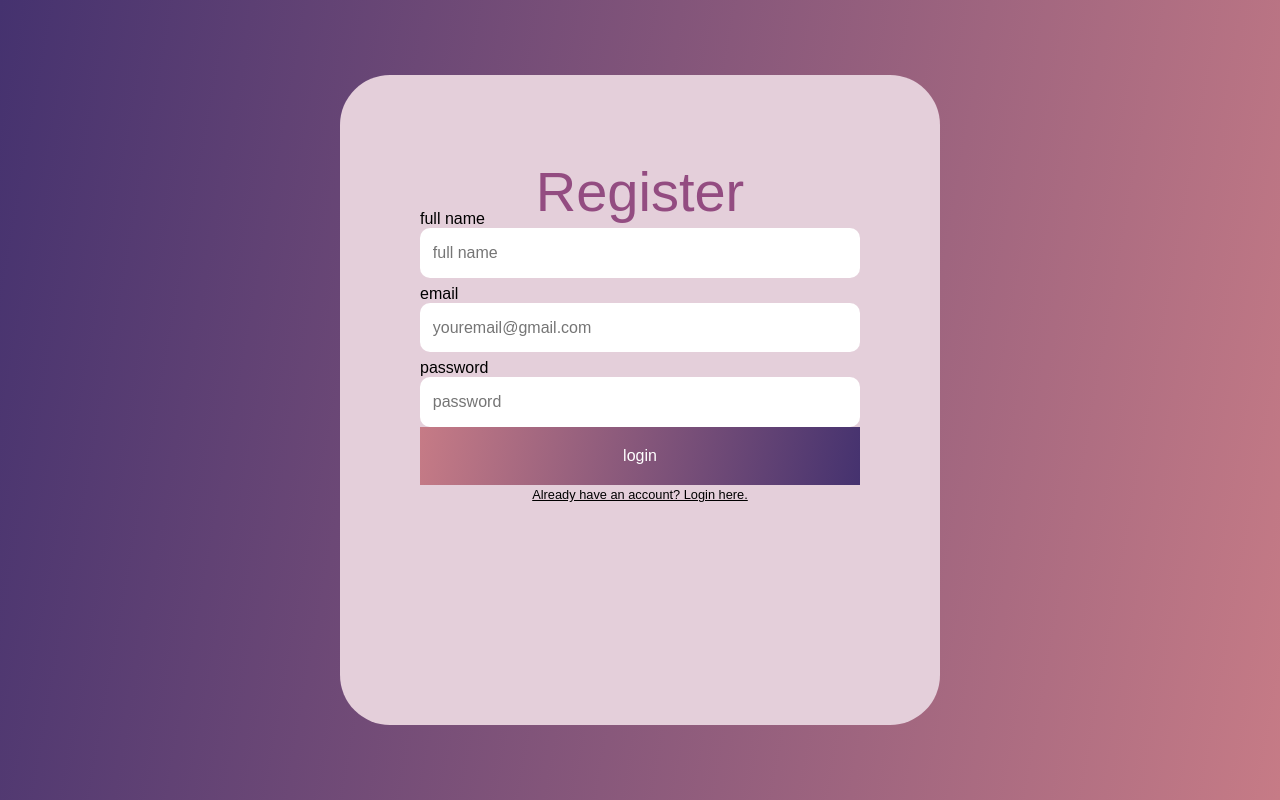
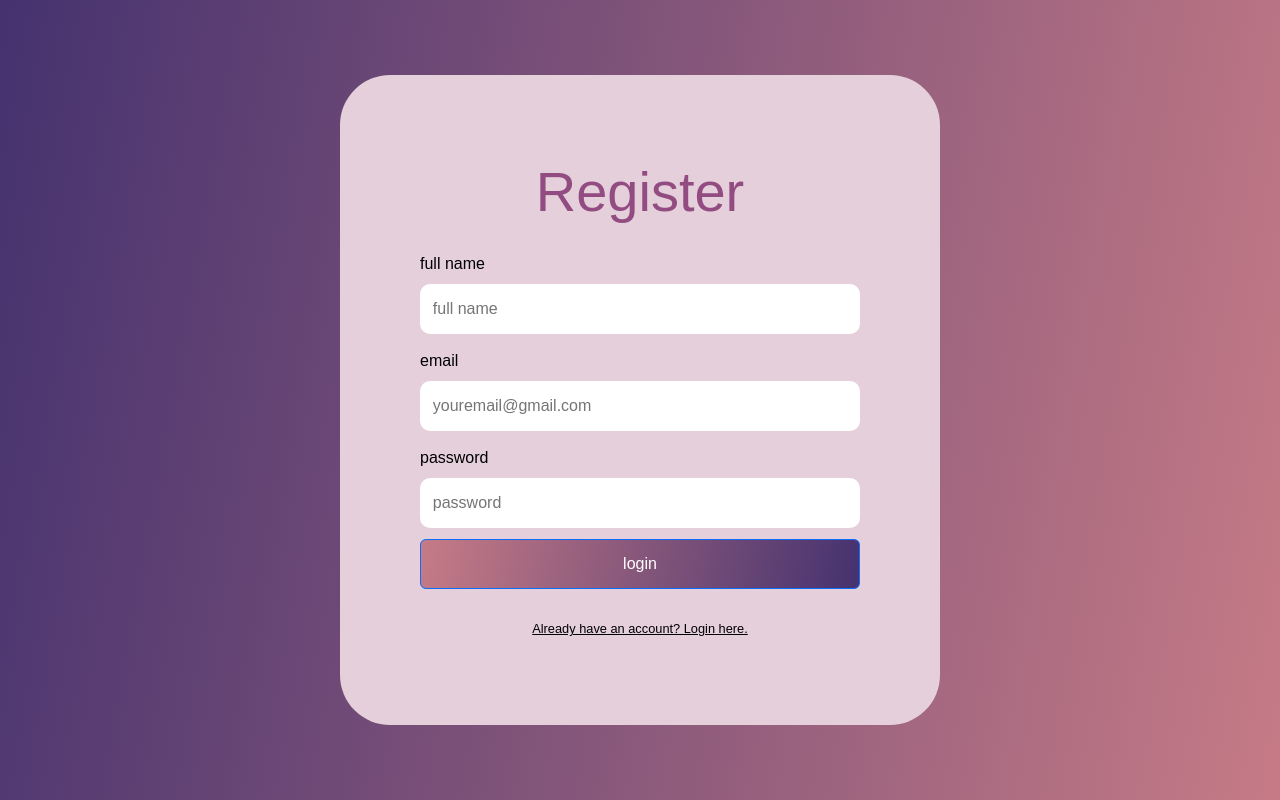
Before and after one commit to ssung0831/roomiez_frontend, a React (Create React App) app in the folder my-react-app/: page /Register in a window 1280 px wide. Built offline with nearby package versions, Linux system fonts and the light colour scheme; the HTML template or start-up script is replaced by a standard one.

Commit message:
connecting to backend

```diff
--- a/my-react-app/src/pages/Login.jsx
+++ b/my-react-app/src/pages/Login.jsx
@@ -1,7 +1,21 @@
 import React, { useState } from "react"
-
+import Button from 'react-bootstrap/Button'
 import './loginApp.css';
 
+function authenticateUser(username, password)
+{
+    fetch('http://localhost8080/login', {
+        method: 'POST',
+        headers: { 'Content-Type': 'application/json' },
+        body:JSON.stringify({ username: username, password: password})
+    })
+
+    .then (response => response.json())
+    .then (data => {
+        document.cookie = "username=data.userid"
+
+    })
+}
 
 export const Login = (props) => {
     const [email, setEmail] = useState('');
@@ -15,15 +29,13 @@ export const Login = (props) => {
 
     return (
         <div className="auth-form-container">
-            <h2 className="head" >Login</h2>
+            <h2 className="headLogin" >Login</h2>
         <form className="login-form" onSubmit={handleSubmit}>
-             <label htmlFor="email">email</label>
-             <input value={email} onChange={(e) => setEmail(e.target.value)}type="email" placeholder="youremail@gmail.com" id="email" name="email" />
-             <label htmlFor="password">password</label>
-             <input value={pass} onChange={(e) => setPass(e.target.value)} type="password" placeholder="********" id="password" name="password" />
-             <a href = "/Banner">
-             <button className = "loginButton" type="submit">login</button>
-             </a>
+             <label className ="labelLogin"  htmlFor="email">email</label>
+             <input className= "inputLogin" value={email} onChange={(e) => setEmail(e.target.value)}type="email" placeholder="youremail@gmail.com" id="email" name="email" required />
+             <label className="labelLogin" htmlFor="password">password</label>
+             <input  className= "inputLogin" value={pass} onChange={(e) => setPass(e.target.value)} type="password" placeholder="********" id="password" name="password" required />
+             <Button className = "loginButton" type="submit" href="/Banner" onClick={authenticateUser(email, pass)} >login</Button>
         </form>
         <a href = '/Register' className="link-bin" /*onClick={() => props.onFormSwitch('register')}*/  >Don't have an account? Register here.</a>
         </div>
--- a/my-react-app/src/pages/Register.jsx
+++ b/my-react-app/src/pages/Register.jsx
@@ -1,7 +1,27 @@
 import React, { useState } from "react";
+import Button from 'react-bootstrap/Button'
 
 import './loginApp.css';
 import './loginApp.js';
+
+function registerUser(email, pass, name)
+{
+    fetch('http://localhost:8080/user/registration', {
+        method: 'POST',
+        headers: { 'Content-Type': 'application/json' },
+        body: JSON.stringify({username: {email}, password: {pass}, name: {name}})
+    })
+
+    .then (response => response.json())
+    .then (data => {
+        document.cookie = "username=" + data.userid;
+
+    })
+
+    /*console.log(username);
+    console.log(password);
+    console.log(name);*/
+}
 
 export const Register = (props) => {
     const [email, setEmail] = useState('');
@@ -11,20 +31,22 @@ export const Register = (props) => {
     const handleSubmit = (e) => {
         //prevents page from getting reloaded and losing our state
         e.preventDefault();
-        console.log(email);
+        console.log("email " + email);
+        registerUser(email, pass, name);
     }
+
 
     return (
         <div className="auth-form-container">
-            <h2 className="head2" >Register</h2>
+            <h2 className="headRegister" >Register</h2>
         <form className="register-form" onSubmit={handleSubmit}>
-            <label htmlFor="name">Full name</label>
-            <input value={name} onChange={(e) => setName(e.target.value)} name="name" id="name" placeholder="full name" />
-             <label htmlFor="email">email</label>
-             <input value={email} onChange={(e) => setEmail(e.target.value)}type="email" placeholder="youremail@gmail.com" id="email" name="email" />
-             <label htmlFor="password">password</label>
-             <input value={pass} onChange={(e) => setPass(e.target.value)} type="password" placeholder="password" id="********" name="password" />
-             <button className = "loginButton" type="submit">login</button>
+            <label className="labelLogin" htmlFor="name" >Full name</label>
+            <input className = "inputLogin" value={name} onChange={(e) => setName(e.target.value)} name="name" id="name"  placeholder="full name" required/>
+             <label  className="labelLogin" htmlFor="email">email</label>
+             <input className = "inputLogin" value={email} onChange={(e) => setEmail(e.target.value)}type="email" placeholder="youremail@gmail.com" id="email" name="email" required/>
+             <label className="labelLogin" htmlFor="password">password</label>
+             <input className = "inputLogin" value={pass} onChange={(e) => setPass(e.target.value)} type="password" placeholder="password" id="********" name="password" required/>
+             <Button className = "loginButton" type="submit" href="/Banner" >login</Button>
         </form>
         <a href = '/Login' className="link-bin" /*onClick={() => props.onFormSwitch('login')}*/ >Already have an account? Login here.</a>
         </div>
--- a/my-react-app/src/pages/Schedule.jsx
+++ b/my-react-app/src/pages/Schedule.jsx
@@ -1,6 +1,7 @@
 import React from 'react';
 //import { Component } from 'react';
 import { FaHouseUser} from 'react-icons/fa';
+
 
 
 import './Schedule.css';
--- a/my-react-app/src/pages/loginApp.css
+++ b/my-react-app/src/pages/loginApp.css
@@ -27,20 +27,20 @@
 }
 
 
-label {
+.labelLogin {
   /*text-align: left;
   padding: 0.25rem 0;*/
-  font-size: 1rem;
+  font-size: 1rem !important;
   margin-bottom: -7px !important;
   display: block;
-  padding: 0.25rem 0;
+  padding: 0.25rem 0 !important;
   text-decoration: none;
   width:100%;
   text-align:left;
 }
 
 
-input{
+.inputLogin{
   margin: 0.7rem 0;
   padding: 0.8rem;
   border: none;
@@ -48,16 +48,16 @@ input{
   border-radius: 10px;
 }
 
-button {
+/*button {
   border: none;
   background-color: white;
   padding: 17px;
-  /*creates rounded corners*/
+  creates rounded corners
   border-radius: 10px;
   cursor: pointer;
   min-width: 320px;
   color: linear-gradient(100deg, #45326F, #C67B86);
-}
+}*/
 
 .link-bin {
   background: none;
@@ -66,7 +66,7 @@ button {
   font-size: 0.8rem;
 }
 
-.head {
+.headLogin {
   margin-bottom:-10px;
   margin-top:-5px;
   padding: 0.5rem;
@@ -74,16 +74,22 @@ button {
   color: #934C81;
 }
 
-.head2 {
-  margin-bottom:-30px;
+.headRegister {
+  margin-bottom:15px;
   margin-top:-5px;
   padding: 0.5rem;
   font-size: 3.5rem;
-  color: #934C81;
+  color: #934C81 !important;
 }
 
 .loginButton {
   background-image: linear-gradient(100deg, #C67B86, #45326F);
   color: white;
   font-size: 1rem;
+  min-width: 320px;
+  border-radius: 15px;
+  cursor: pointer;
+  border: none;
+  padding: 12px !important;
+  margin-bottom:30px;
 }
```
Also changed, not shown: 1 other file (tests, documents, lock files or other folders).
